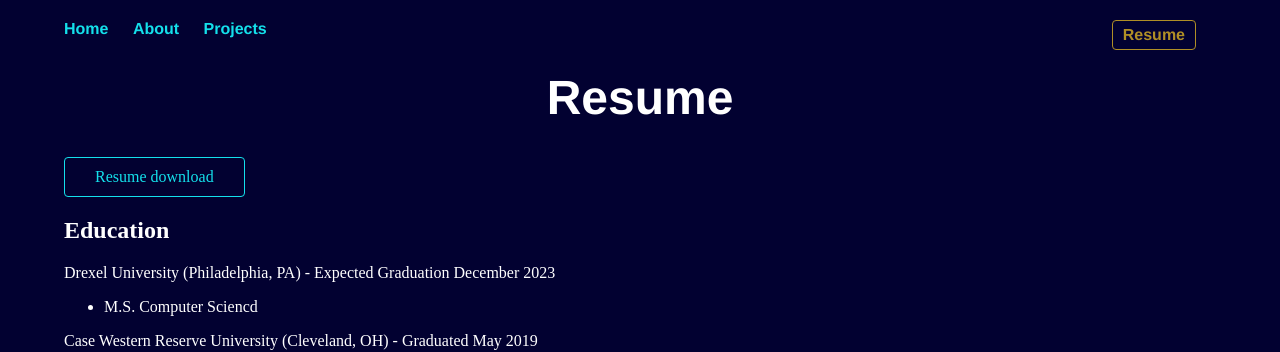
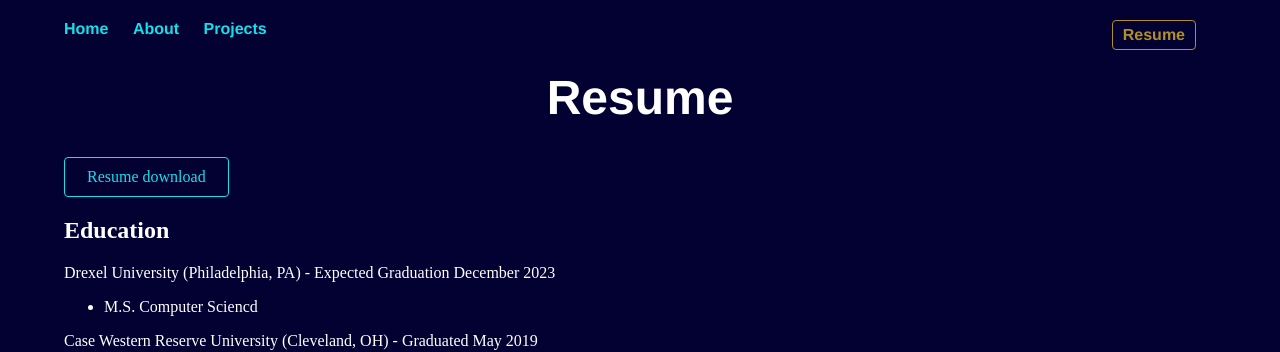
Before and after one commit to emmeline2/emmeline2.github.io, a Jekyll site: the page built from resume/index.html, in a window 1280 px wide. Shown: the top 352 px of the page. Built offline with Jekyll 4.4.1, drawn with Linux system fonts in a browser that asks for light colours.

Commit message:
formatting

```diff
--- a/css/main.css
+++ b/css/main.css
@@ -87,7 +87,7 @@ footer {
 .resumeButton {
     background-color: None;
     border: 1px solid #14e0eb;
-    padding: 10px 30px;
+    padding: 10px 22px;
     text-align: center;
     display: inline-block;
     font-size: 16px;
```
